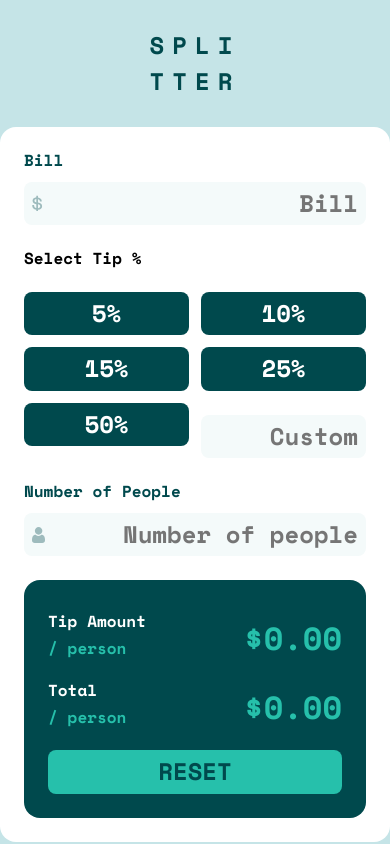
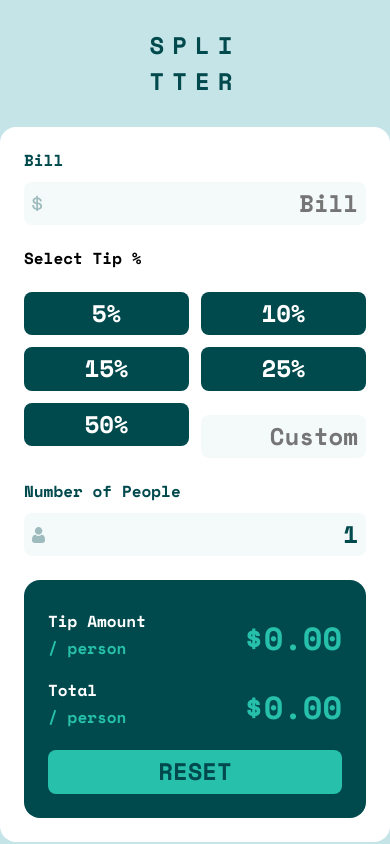
Before and after one commit to alex-castelo/frontend-mentor-tip-calculator-app, a Vue app: page / in a window 390 px wide. Built offline with nearby package versions, Linux system fonts and the light colour scheme.

Commit message:
Finish mobile design

```diff
--- a/src/components/BaseInput/BaseInput.vue
+++ b/src/components/BaseInput/BaseInput.vue
@@ -4,9 +4,7 @@
       <span v-if="label !== ''" class="input-label"> {{ label }}</span>
       <span v-if="hasError" class="input-error">{{ errorMessage }}</span>
     </div>
-    <div
-      :class="{ 'input-wrapper-error': hasError, 'input-wrapper': !hasError }"
-    >
+    <div class="input-wrapper" :class="{ 'input-wrapper-error': hasError }">
       <img
         v-if="icon !== 'none'"
         :alt="`${icon}-icon`"
@@ -83,7 +81,6 @@ input {
 
 .input-wrapper-error {
   border: 1.5px solid red;
-  border-radius: 8px;
 }
 
 .input-wrapper:focus-visible,
--- a/src/components/CardWrapper/CardWrapper.vue
+++ b/src/components/CardWrapper/CardWrapper.vue
@@ -13,7 +13,9 @@
       type="number"
       label="Number of People"
       icon="person"
+      :has-error="peopleIsZero"
       placeholder="Number of people"
+      error-message="Can't be zero"
     />
     <summary-card
       :person-amount="personTipAmount"
@@ -33,7 +35,7 @@ import TipSelector from '../../components/TipSelector'
 
 const selectedTip = ref('')
 const totalBill = ref('')
-const totalPeople = ref('')
+const totalPeople = ref(1)
 
 const personTipAmount = computed(() => {
   const result =
@@ -50,9 +52,11 @@ const personCheckAmount = computed(() => {
   return isNaN(result) || !isFinite(result) ? 0 : result
 })
 
+const peopleIsZero = computed(() => Number(totalPeople.value) === 0)
+
 const reset = () => {
   selectedTip.value = ''
   totalBill.value = ''
-  totalPeople.value = ''
+  totalPeople.value = 1
 }
 </script>
```
